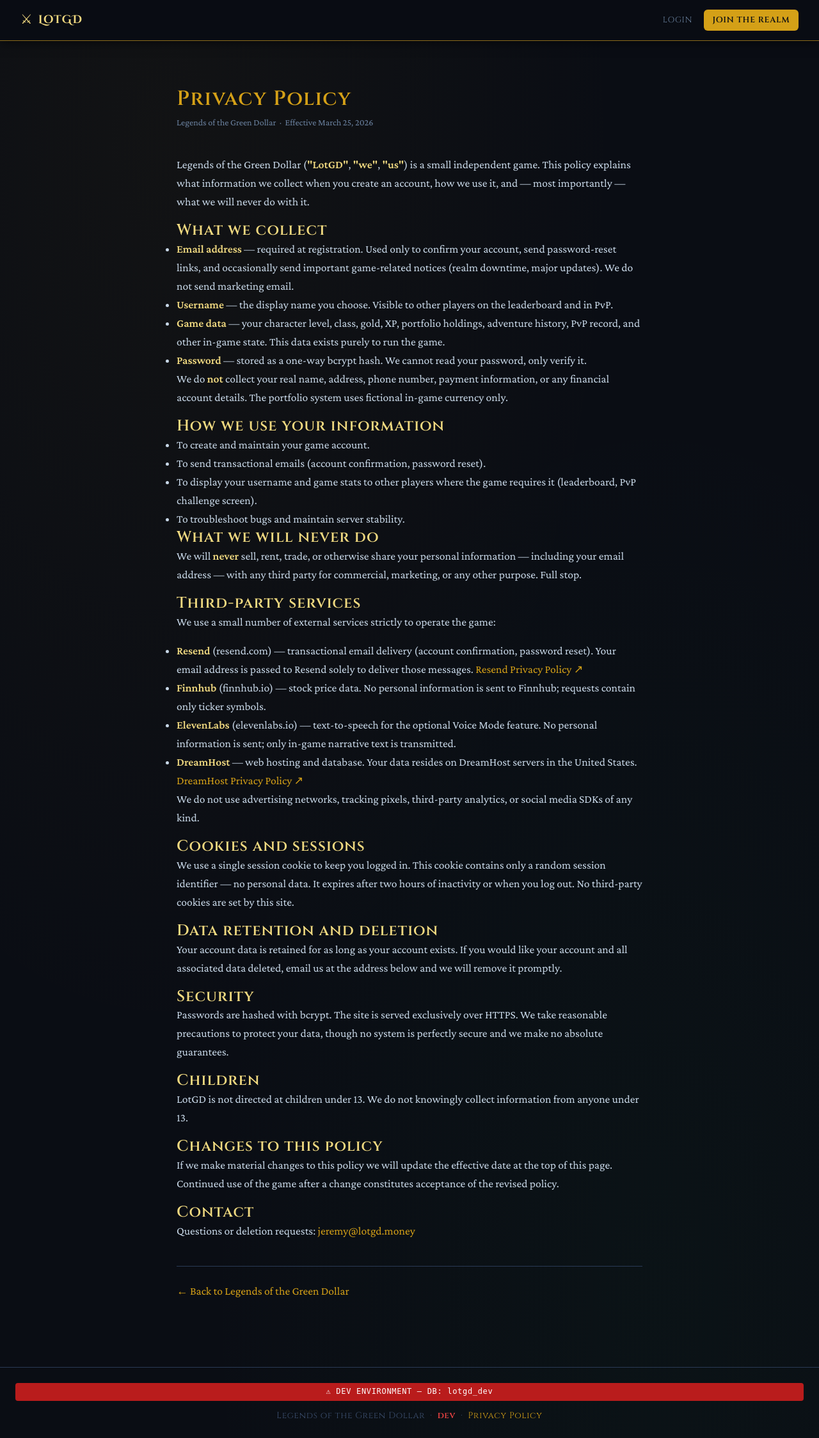
After one commit to JeremyYowell/lotgd, a PHP site: page /lotgd/pages/privacy.php in a window 1280 px wide. The commit adds this page. Shown: the whole page at 64% size. Run offline with PHP 8.4, Linux system fonts and the light colour scheme; data comes from the database, SQL or seed files in the repository; some libraries are stand-ins or nearby versions.

Commit message:
Added privacy policy

```diff
--- a/bootstrap.php
+++ b/bootstrap.php
@@ -73,6 +73,7 @@ if ($confirmationEnabled && Session::isLoggedIn()) {
         'logout.php',
         'login.php',
         'register.php',
+        'privacy.php',
         '404.php',
     ];
     $currentPage = basename($_SERVER['SCRIPT_FILENAME'] ?? '');
--- /dev/null
+++ b/pages/privacy.php
@@ -0,0 +1,180 @@
+<?php
+/**
+ * pages/privacy.php — Privacy Policy
+ * Publicly accessible — no login required.
+ */
+require_once __DIR__ . '/../bootstrap.php';
+
+$pageTitle = 'Privacy Policy';
+$bodyClass = 'page-static';
+
+ob_start();
+?>
+
+<div style="max-width:760px;margin:0 auto;padding:2rem 1rem 4rem">
+
+    <h1 style="font-family:var(--font-heading);color:var(--color-gold);margin-bottom:0.35rem">
+        Privacy Policy
+    </h1>
+    <p class="text-muted" style="font-size:0.88rem;margin-bottom:2.5rem">
+        Legends of the Green Dollar &nbsp;·&nbsp; Effective March 25, 2026
+    </p>
+
+    <p>
+        Legends of the Green Dollar (<strong>"LotGD"</strong>, <strong>"we"</strong>,
+        <strong>"us"</strong>) is a small independent game. This policy explains what
+        information we collect when you create an account, how we use it, and — most
+        importantly — what we will never do with it.
+    </p>
+
+    <!-- ------------------------------------------------------------------ -->
+    <h2>What we collect</h2>
+
+    <ul>
+        <li>
+            <strong>Email address</strong> — required at registration. Used only to
+            confirm your account, send password-reset links, and occasionally send
+            important game-related notices (realm downtime, major updates). We do not
+            send marketing email.
+        </li>
+        <li>
+            <strong>Username</strong> — the display name you choose. Visible to other
+            players on the leaderboard and in PvP.
+        </li>
+        <li>
+            <strong>Game data</strong> — your character level, class, gold, XP,
+            portfolio holdings, adventure history, PvP record, and other in-game
+            state. This data exists purely to run the game.
+        </li>
+        <li>
+            <strong>Password</strong> — stored as a one-way bcrypt hash. We cannot
+            read your password, only verify it.
+        </li>
+    </ul>
+
+    <p>
+        We do <strong>not</strong> collect your real name, address, phone number,
+        payment information, or any financial account details. The portfolio system
+        uses fictional in-game currency only.
+    </p>
+
+    <!-- ------------------------------------------------------------------ -->
+    <h2>How we use your information</h2>
+
+    <ul>
+        <li>To create and maintain your game account.</li>
+        <li>To send transactional emails (account confirmation, password reset).</li>
+        <li>To display your username and game stats to other players where the game
+            requires it (leaderboard, PvP challenge screen).</li>
+        <li>To troubleshoot bugs and maintain server stability.</li>
+    </ul>
+
+    <!-- ------------------------------------------------------------------ -->
+    <h2>What we will never do</h2>
+
+    <p>
+        We will <strong>never</strong> sell, rent, trade, or otherwise share your
+        personal information — including your email address — with any third party
+        for commercial, marketing, or any other purpose. Full stop.
+    </p>
+
+    <!-- ------------------------------------------------------------------ -->
+    <h2>Third-party services</h2>
+
+    <p>
+        We use a small number of external services strictly to operate the game:
+    </p>
+
+    <ul>
+        <li>
+            <strong>Resend</strong> (resend.com) — transactional email delivery
+            (account confirmation, password reset). Your email address is passed to
+            Resend solely to deliver those messages.
+            <a href="https://resend.com/legal/privacy-policy" target="_blank"
+               rel="noopener" style="color:var(--color-gold)">Resend Privacy Policy ↗</a>
+        </li>
+        <li>
+            <strong>Finnhub</strong> (finnhub.io) — stock price data. No personal
+            information is sent to Finnhub; requests contain only ticker symbols.
+        </li>
+        <li>
+            <strong>ElevenLabs</strong> (elevenlabs.io) — text-to-speech for the
+            optional Voice Mode feature. No personal information is sent; only
+            in-game narrative text is transmitted.
+        </li>
+        <li>
+            <strong>DreamHost</strong> — web hosting and database. Your data resides
+            on DreamHost servers in the United States.
+            <a href="https://www.dreamhost.com/legal/privacy-policy/" target="_blank"
+               rel="noopener" style="color:var(--color-gold)">DreamHost Privacy Policy ↗</a>
+        </li>
+    </ul>
+
+    <p>
+        We do not use advertising networks, tracking pixels, third-party analytics,
+        or social media SDKs of any kind.
+    </p>
+
+    <!-- ------------------------------------------------------------------ -->
+    <h2>Cookies and sessions</h2>
+
+    <p>
+        We use a single session cookie to keep you logged in. This cookie contains
+        only a random session identifier — no personal data. It expires after two
+        hours of inactivity or when you log out. No third-party cookies are set by
+        this site.
+    </p>
+
+    <!-- ------------------------------------------------------------------ -->
+    <h2>Data retention and deletion</h2>
+
+    <p>
+        Your account data is retained for as long as your account exists. If you
+        would like your account and all associated data deleted, email us at the
+        address below and we will remove it promptly.
+    </p>
+
+    <!-- ------------------------------------------------------------------ -->
+    <h2>Security</h2>
+
+    <p>
+        Passwords are hashed with bcrypt. The site is served exclusively over HTTPS.
+        We take reasonable precautions to protect your data, though no system is
+        perfectly secure and we make no absolute guarantees.
+    </p>
+
+    <!-- ------------------------------------------------------------------ -->
+    <h2>Children</h2>
+
+    <p>
+        LotGD is not directed at children under 13. We do not knowingly collect
+        information from anyone under 13.
+    </p>
+
+    <!-- ------------------------------------------------------------------ -->
+    <h2>Changes to this policy</h2>
+
+    <p>
+        If we make material changes to this policy we will update the effective date
+        at the top of this page. Continued use of the game after a change constitutes
+        acceptance of the revised policy.
+    </p>
+
+    <!-- ------------------------------------------------------------------ -->
+    <h2>Contact</h2>
+
+    <p>
+        Questions or deletion requests:
+        <a href="mailto:jeremy@lotgd.money" style="color:var(--color-gold)">jeremy@lotgd.money</a>
+    </p>
+
+    <p style="margin-top:2.5rem;border-top:1px solid var(--color-border);padding-top:1.5rem">
+        <a href="<?= BASE_URL ?>/index.php" style="color:var(--color-gold)">← Back to Legends of the Green Dollar</a>
+    </p>
+
+</div>
+
+<?php
+$pageContent = ob_get_clean();
+require TPL_PATH . '/layout.php';
+?>
--- a/templates/layout.php
+++ b/templates/layout.php
@@ -94,6 +94,7 @@
     <p>
         Legends of the Green Dollar &nbsp;·&nbsp;
         <?= IS_DEV ? '<span class="env-tag">' . APP_ENV . '</span>' : '&copy; ' . date('Y') ?>
+        &nbsp;·&nbsp; <a href="<?= BASE_URL ?>/pages/privacy.php" class="footer-privacy-link">Privacy Policy</a>
         <?php if (Session::isLoggedIn()): ?>
         &nbsp;·&nbsp; <a href="<?= BASE_URL ?>/pages/bug_report.php" class="footer-bug-link">🐛 Report a Bug</a>
         <?php endif; ?>
```
Also changed, not shown: pages/register.php (+7 -0 lines).
